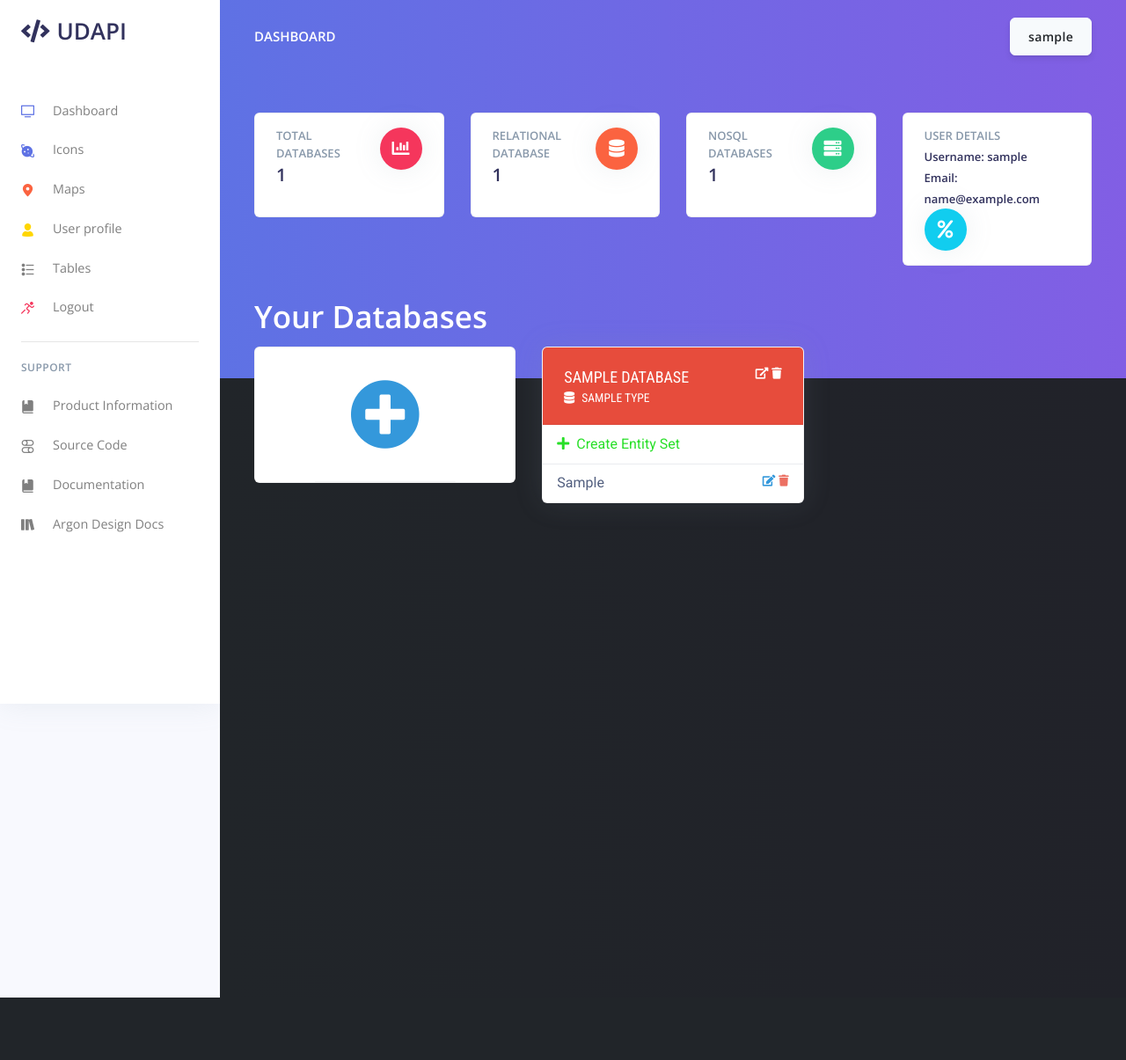
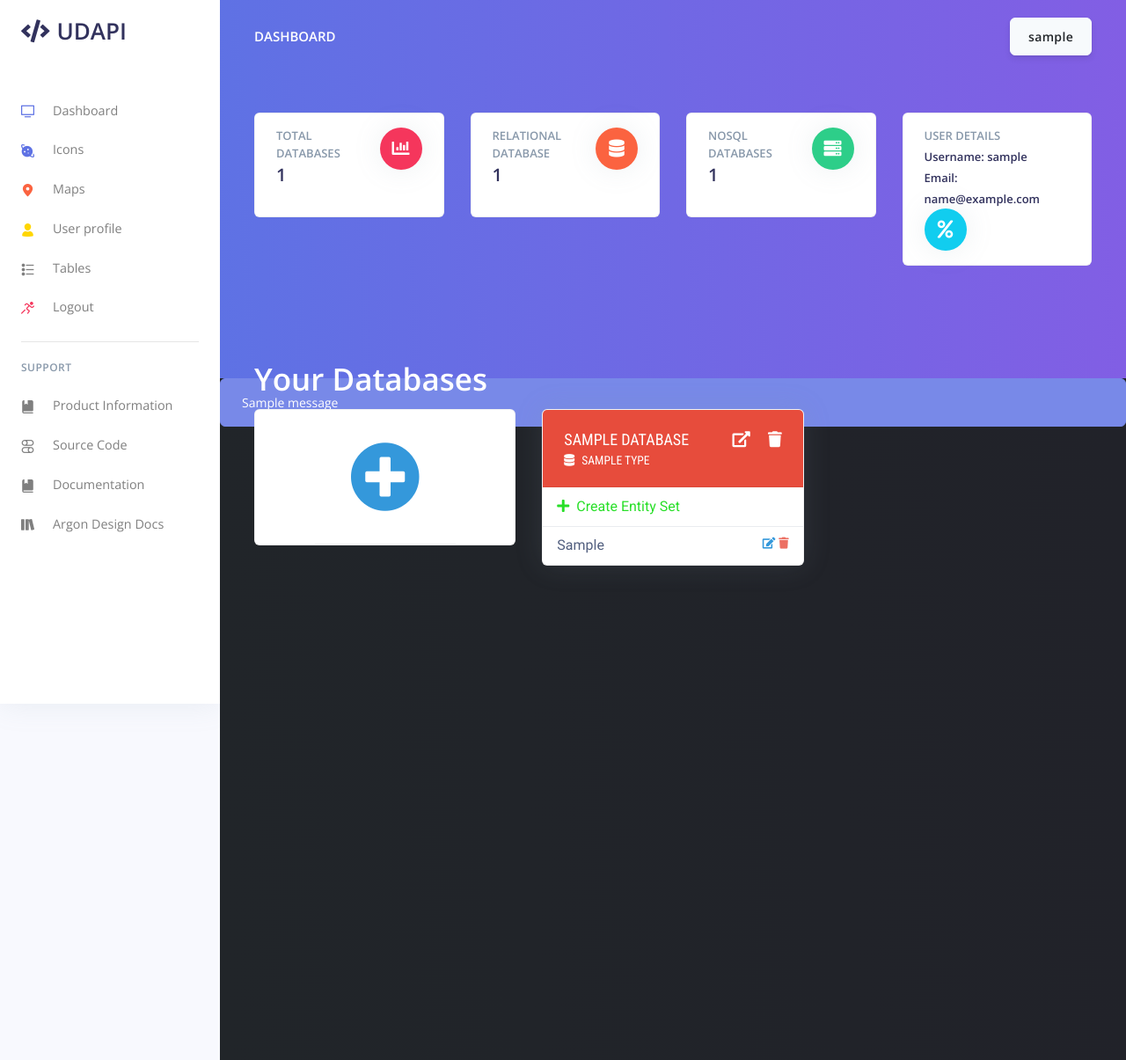
Before and after one commit to FOSS-X/frontend-flask, a Flask app: template app/home/templates/index.html in a window 1280 px wide. Shown: the whole page at 88% size. Before the commit the page ends 1134 px from the top, so only its background shows below. Run offline with Flask 2, Linux system fonts and the light colour scheme; the visitor is signed in with stand-in values (Sample User, id 1); the template is opened without the code that fills it: values that come from a table or form of the project are taken from there, most other values are stand-ins (such as "Sample title", 1, 10 or a date in 2020); one stand-in notice (Sample message) is shown; some libraries are stand-ins or nearby versions.

Commit message:
Update index.html

```diff
--- a/app/home/templates/index.html
+++ b/app/home/templates/index.html
@@ -12,6 +12,16 @@
 
 {% include "site_template/top-stats.html" %}
 
+{% with messages = get_flashed_messages() %}
+{% if messages %}
+{% for msg in messages %}
+<div class="alert alert-primary" role="alert">
+  {{msg}}
+</div>
+{% endfor %}
+{% endif %}
+{% endwith %}
+
 <div class="container-fluid bg-gradient-dark mt--7" style="min-height: 100vh;">
   <div class="row">
     <div class="col-xl-12 text-white display-3 pb-2">Your Databases</div>
@@ -22,7 +32,7 @@
       <div class="card">
         <div class="card-header mx-auto">
           <a data-toggle="modal" data-target="#createNewDatabase">
-            <i class="fas fa-plus-circle p-3" style="font-size: 5rem; color:#3498db"></i>
+            <i class="fas fa-plus-circle p-3 ui-icon" style="font-size: 5rem; color:#3498db"></i>
           </a>
         </div>
       </div>
@@ -32,14 +42,16 @@
       <div class="card shadow">
         <div class="card-header text-white dashboard-card-header">
           <span> {{ database.name| upper }} </span>
-          <span class="text-right float-right " style="font-size: small;"> <i class="fas fa-external-link-alt pr-1">
-            </i><i class="fas fa-trash">
-            </i> </span>
+          <span class="text-right float-right ">
+            <i class="fas fa-external-link-alt pr-3 ui-icon-grow"></i>
+            <a data-toggle="modal" data-target="#deleteDatabase{{database.name}}"> <i
+                class="fas fa-trash text-white ui-icon"></i></a>
+          </span>
           <div style="font-size:0.85rem;"><i class="fas fa-database pr-2">
             </i>{{ database.type| upper }}</div>
         </div>
         <ul class="list-group list-group-flush" style="padding: 0.6rem,1rem;">
-          <li class="list-group-item dashboard-list-group-item" style="color: #28df28;"><i
+          <li class="list-group-item dashboard-list-group-item ui-icon-grow" style="color: #28df28;"><i
               class="fas fa-plus pr-2"></i>Create Entity
             Set</li>
           {% for entitySet in database.entitySets: %}
@@ -52,7 +64,35 @@
         </ul>
       </div>
     </div>
+    <!-- Modal for deleting database -->
+    <div class="modal fade" id="deleteDatabase{{database.name}}" tabindex="-1" role="dialog">
+      <div class="modal-dialog modal-dialog-centered">
+        <div class="modal-content">
+          <div class="modal-header">
+            <h5 class="modal-title" id="deleteDatabase"> <i class="fas fa-trash text-red pr-3"></i>Delete Database</h5>
+            <button type="button" class="close" data-dismiss="modal" aria-label="Close">
+              <span aria-hidden="true">&times;</span>
+            </button>
+          </div>
+          <div class="modal-body style=" font-family: Roboto;">
+            Are you sure you want to delete <strong>{{database.name| upper }} </strong>?
+            <br>
+            Once deleted the database cannot be recovered.
+          </div>
+          <div class="modal-footer">
+            <button type="button" class="btn btn-secondary" data-dismiss="modal">Cancel</button>
+            <form action="/deleteDB" method="DELETE">
+              <button type="submit" class="btn btn-primary">Delete Database</button>
+            </form>
+          </div>
+        </div>
+      </div>
+    </div>
     {% endfor %}
+
+    <!-- Modals -->
+
+    <!-- Modal for Creating New Database -->
     <div class="modal fade" id="createNewDatabase" tabindex="-1" role="dialog" aria-labelledby="createNewDatabase"
       aria-hidden="true">
       <div class="modal-dialog modal-dialog-centered">
@@ -70,7 +110,8 @@
               {{ createDbForm.database_type(class_="form-control pb-2") }}
               <div class="p-3"></div>
               {{ createDbForm.database_name.label }}
-              {{ createDbForm.database_name(size=20, class_="form-control",placeholder="Database Name") }}
+              {{createDbForm.database_name(size=20, class_="form-control", placeholder="Database Name") }}
+            </form>
           </div>
           <div class="modal-footer">
             <button type="button" class="btn btn-secondary" data-dismiss="modal">Close</button>
```
